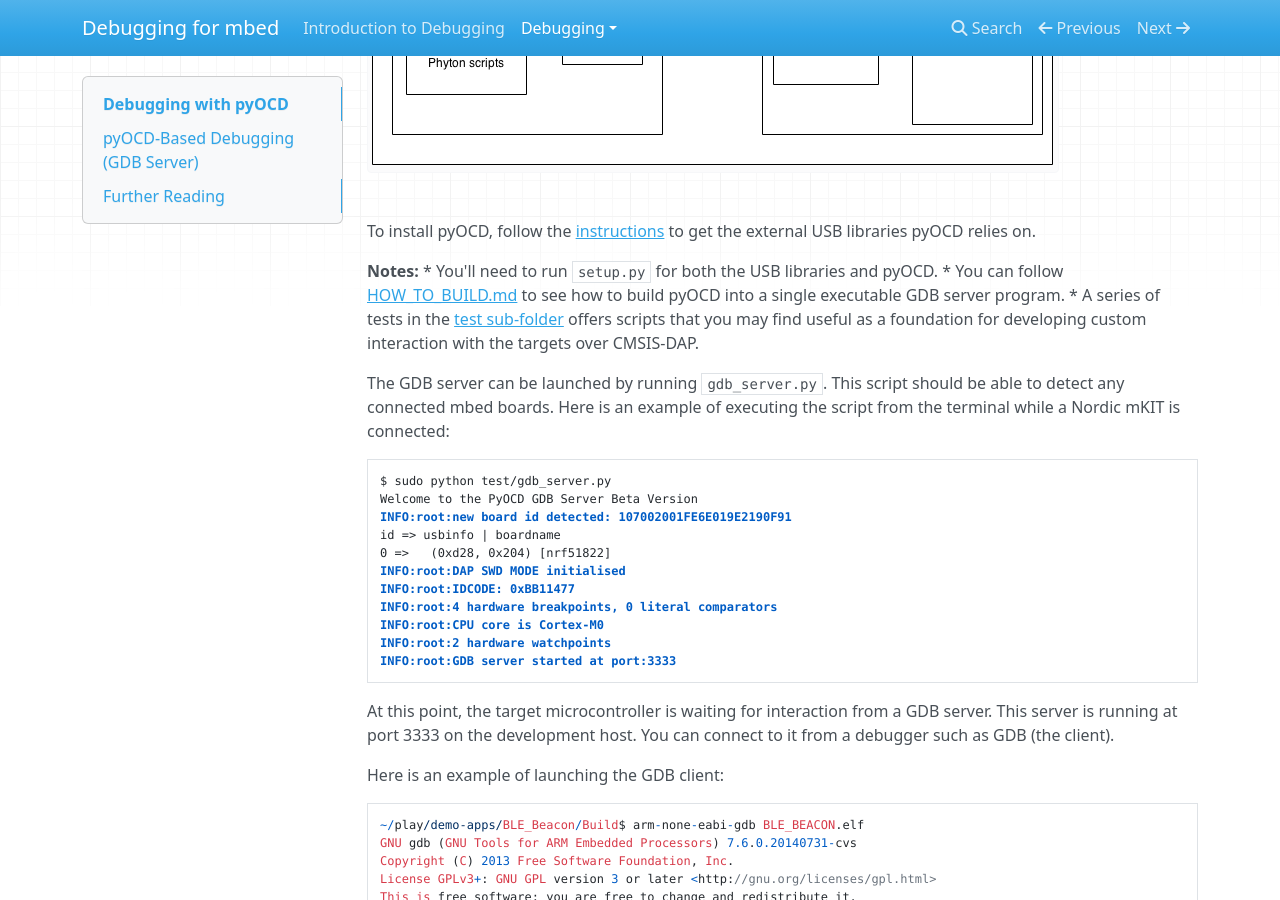
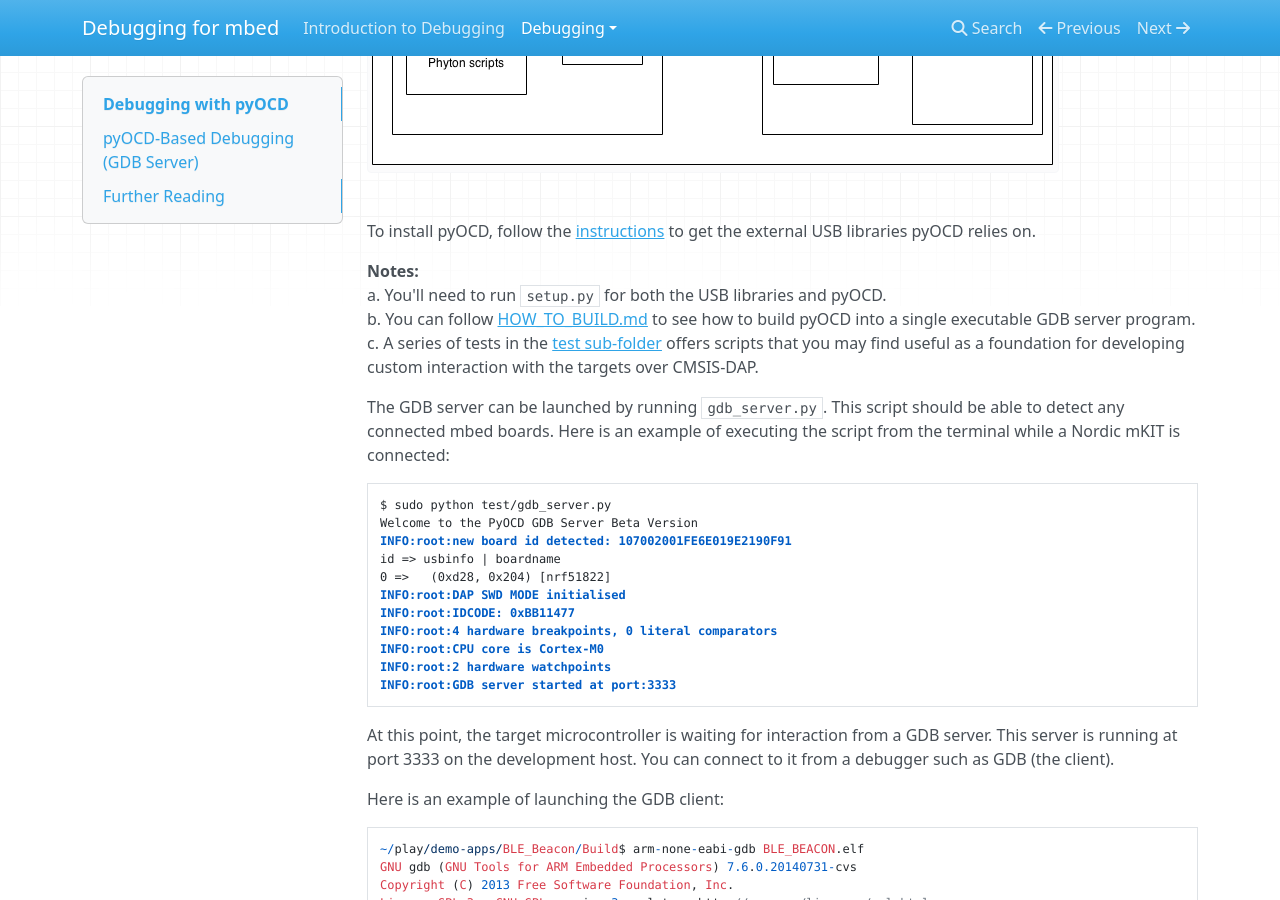
Before and after one commit to ARMmbed/Debugging-docs, an MkDocs documentation site: the page built from Docs/Debugging/pyOCD.md, in a window 1280 px wide and 900 px high, scrolled down 768 px. Built offline with MkDocs 1.6.1, drawn with Linux system fonts in a browser that asks for light colours; nearby versions of some CDN libraries; old or Windows-style settings are respelled for this version of MkDocs.

Commit message:
Let's just do this

```diff
--- a/Docs/Debugging/pyOCD.md
+++ b/Docs/Debugging/pyOCD.md
@@ -21,9 +21,9 @@ The interface chip implements CMSIS-DAP. To drive the CMSIS-DAP interface chip o
 To install pyOCD, follow the [instructions](https://github.com/mbedmicro/pyOCD/blob/master/README.md#installation) to get the external USB libraries pyOCD relies on.
 
 <span class="notes">**Notes:**
-* You'll need to run ``setup.py`` for both the USB libraries and pyOCD.
-* You can follow [HOW_TO_BUILD.md](https://github.com/mbedmicro/pyOCD/blob/master/HOW_TO_BUILD.md) to see how to build pyOCD into a single executable GDB server program.
-* A series of tests in the [test sub-folder](https://github.com/mbedmicro/pyOCD/tree/master/test) offers scripts that you may find useful as a foundation for developing custom interaction with the targets over CMSIS-DAP.</span>
+<br />a. You'll need to run ``setup.py`` for both the USB libraries and pyOCD.
+<br />b. You can follow [HOW_TO_BUILD.md](https://github.com/mbedmicro/pyOCD/blob/master/HOW_TO_BUILD.md) to see how to build pyOCD into a single executable GDB server program.
+<br />c. A series of tests in the [test sub-folder](https://github.com/mbedmicro/pyOCD/tree/master/test) offers scripts that you may find useful as a foundation for developing custom interaction with the targets over CMSIS-DAP.</span>
 
 The GDB server can be launched by running ``gdb_server.py``. This script should be able to detect any connected mbed boards. Here is an example of executing the script from the terminal while a Nordic mKIT is connected:
 
```
